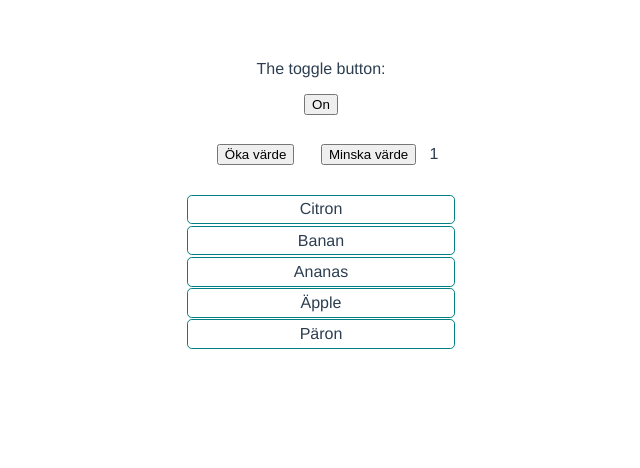
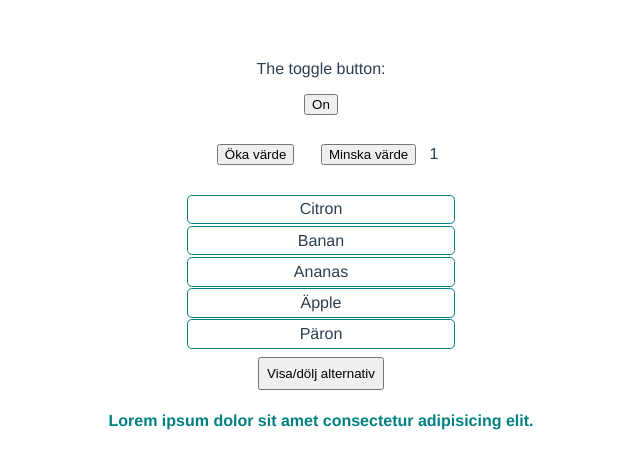
Before and after one commit to jensengbg-maria-ahlen/TDD-in-Vue-First-excercise, a Vue app: page / in a window 1280 px wide. Shown: the top 468 px of the page, without its empty margins (319-959 px from the left). Built offline with nearby package versions, Linux system fonts and the light colour scheme.

Commit message:
showhide

```diff
--- a/src/App.vue
+++ b/src/App.vue
@@ -4,6 +4,7 @@
         <OnOff></OnOff>
         <Counter></Counter>
         <Option></Option>
+        <Buttons></Buttons>
     </main>
 </template>
 
@@ -11,11 +12,12 @@
 import OnOff from './components/onoff/OnOff.vue'
 import Counter from './components/counter/Counter.vue'
 import Option from './components/options/option.vue'
+import Buttons from './components/buttons/Buttons.vue'
 
 export default {
     name: 'App',
     components: {
-        OnOff, Counter, Option
+        OnOff, Counter, Option, Buttons
     }
 }
 </script>
--- /dev/null
+++ b/src/components/buttons/Buttons.vue
@@ -0,0 +1,33 @@
+<template>
+  <div>
+      <button class="clickButton" @click="toggleVisible">Visa/dölj alternativ</button>
+      <p class="content" v-show="isVisible">Lorem ipsum dolor sit amet consectetur adipisicing elit.</p>
+  </div>
+</template>
+
+<script>
+export default {
+    data: () => ({
+        isVisible: true
+    }),
+    methods: {
+        toggleVisible() {
+            this.isVisible = !this.isVisible;
+        }
+    }
+
+}
+</script>
+
+<style scoped>
+.clickButton {
+    margin: 0.5em;
+    padding: 0.5em;
+}
+
+.content{
+    color: teal;
+    font-weight: bolder;
+}
+
+</style>
```
Also changed, not shown: 1 other file (tests, documents, lock files or other folders).
